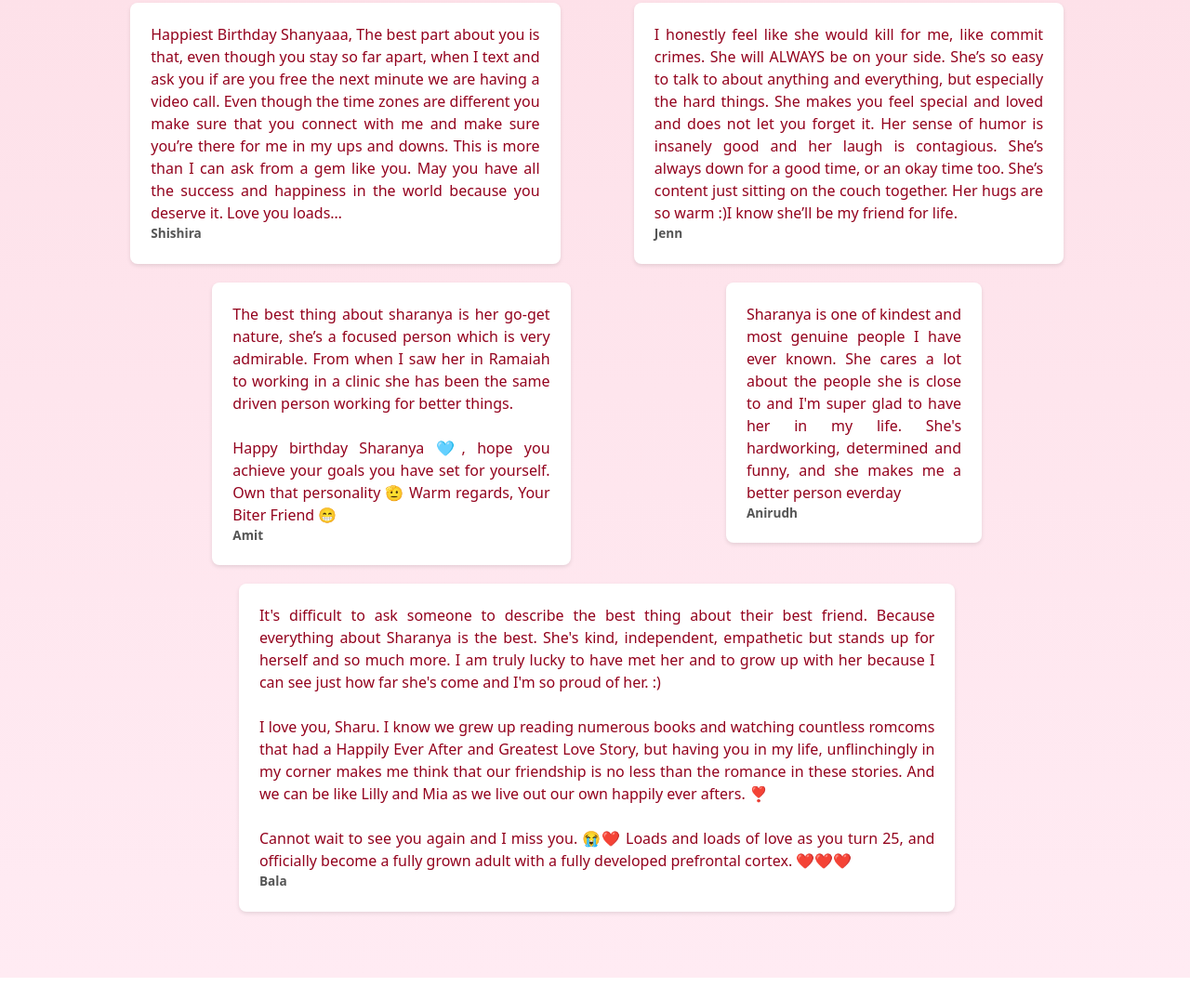
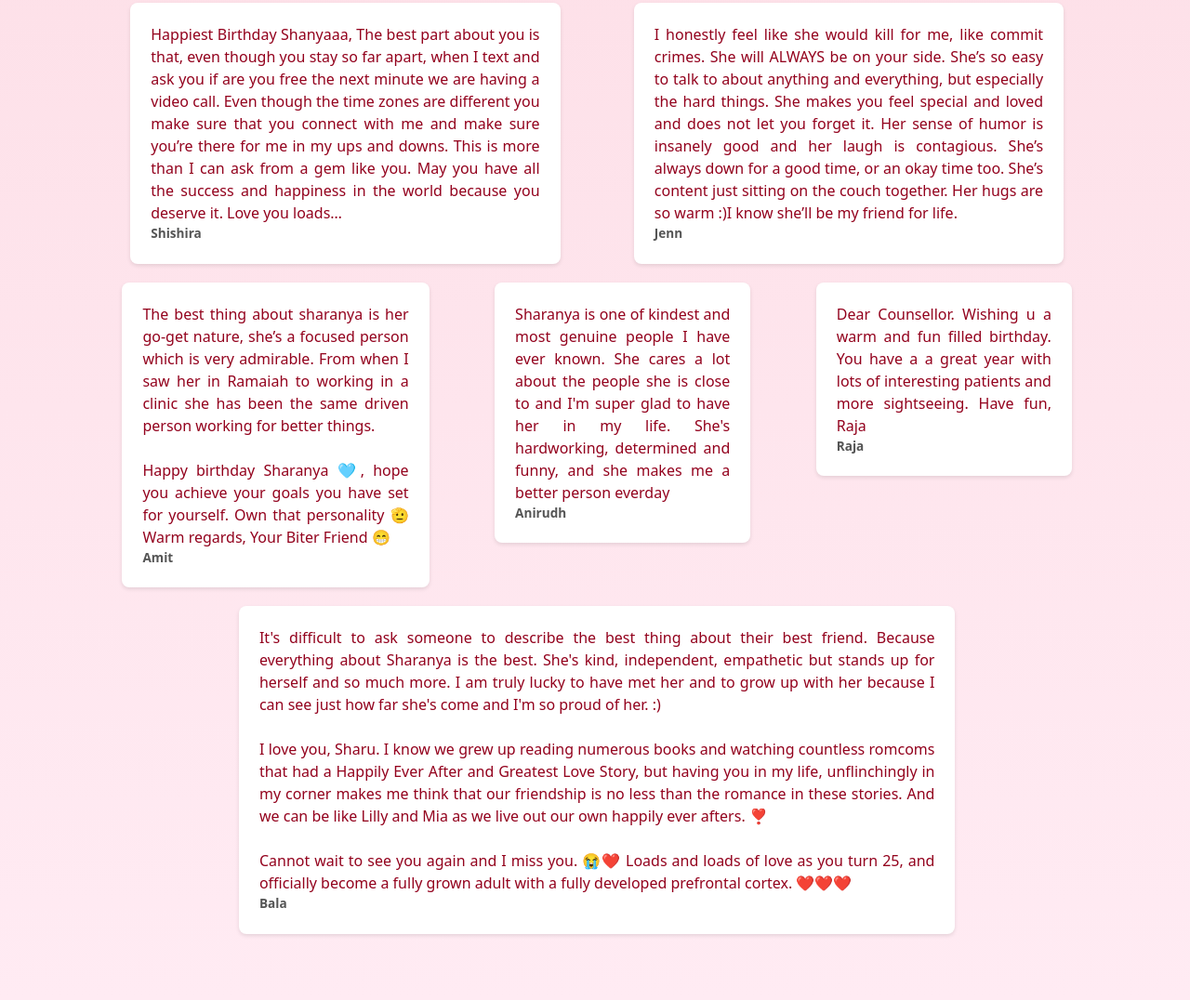
Before and after one commit to Pandani07/Sharu, a website: page messages.html in a window 1280 px wide. Shown: the part 2106-3182 px from the top of the page at 93% size. Before the commit the page ends 3158 px from the top, so only its background shows below. Drawn offline with nearby package versions, Linux system fonts and the light colour scheme.

Commit message:
Sike133www1

```diff
--- a/app.css
+++ b/app.css
@@ -217,8 +217,8 @@ nav{
 }
 
 .Amit{
-  width: 35%;
-  max-width: 35%;
+  width: 30%;
+  max-width: 30%;
 }
 
 .Shishira{
--- a/script.js
+++ b/script.js
@@ -100,6 +100,10 @@ const messages = [
     text: "Sharanya is one of kindest and most genuine people I have ever known. She cares a lot about the people she is close to and I'm super glad to have her in my life. She's hardworking, determined and funny, and she makes me a better person everday"
   },
   {
+    sender: "Raja",
+    text: "Dear Counsellor. Wishing u a warm and fun filled birthday. You have a a great year with lots of interesting patients and more sightseeing.  Have fun, Raja"
+  },
+  {
     sender: "Bala",
     text: "It's difficult to ask someone to describe the best thing about their best friend. Because everything about Sharanya is the best. She's kind, independent, empathetic but stands up for herself and so much more. I am truly lucky to have met her and to grow up with her because I can see just how far she's come and I'm so proud of her. :) <br><br> I love you, Sharu. I know we grew up reading numerous books and watching countless romcoms that had a Happily Ever After and Greatest Love Story, but having you in my life, unflinchingly in my corner makes me think that our friendship is no less than the romance in these stories. And we can be like Lilly and Mia as we live out our own happily ever afters. ❣️ <br><br> Cannot wait to see you again and I miss you. 😭❤️ Loads and loads of love as you turn 25, and officially become a fully grown adult with a fully developed prefrontal cortex. ❤️❤️❤️"
   },
```
